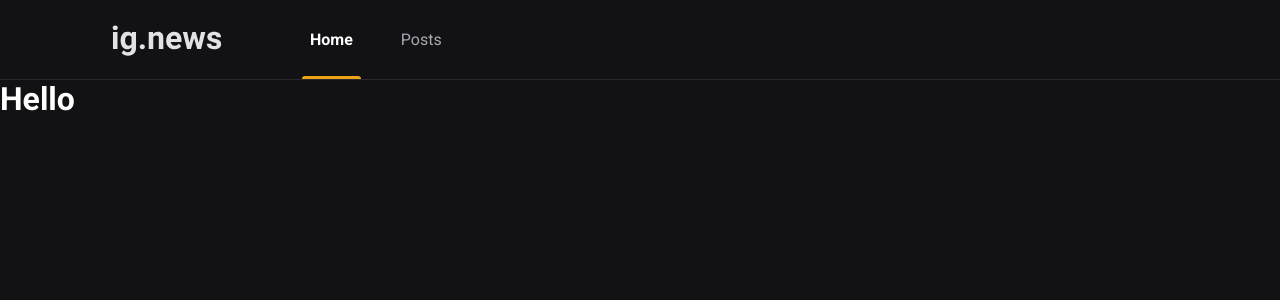
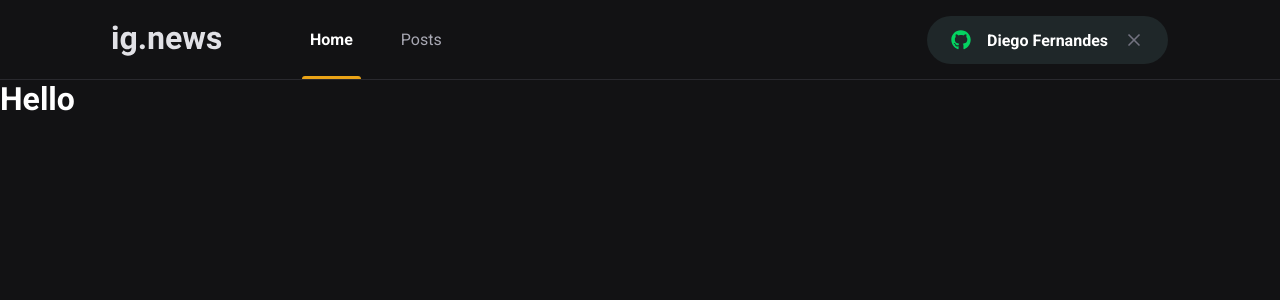
Before and after one commit to olucasfreitas/ignews, a Next.js app: page / in a window 1280 px wide. Shown: the top 300 px of the page. Built offline with nearby package versions, Linux system fonts and the light colour scheme.

Commit message:
criação e estilização do signInButton

```diff
--- a/package.json
+++ b/package.json
@@ -12,6 +12,7 @@
     "next": "^12.2.1",
     "react": "18.2.0",
     "react-dom": "18.2.0",
+    "react-icons": "^4.4.0",
     "sass": "^1.53.0"
   },
   "devDependencies": {
--- a/src/components/Header/index.tsx
+++ b/src/components/Header/index.tsx
@@ -1,3 +1,4 @@
+import { SignInButton } from "../SignInButton";
 import styles from "./styles.module.scss";
 
 export function Header() {
@@ -9,6 +10,8 @@
           <a className={styles.active}>Home</a>
           <a>Posts</a>
         </nav>
+
+        <SignInButton />
       </div>
     </header>
   );
--- a/src/components/Header/styles.module.scss
+++ b/src/components/Header/styles.module.scss
@@ -49,4 +49,8 @@
       }
     }
   }
+
+  button {
+    margin-left: auto;
+  }
 }
--- /dev/null
+++ b/src/components/SignInButton/index.tsx
@@ -0,0 +1,19 @@
+import { FaGithub } from "react-icons/fa";
+import { FiX } from "react-icons/fi";
+import styles from "./styles.module.scss";
+
+export function SignInButton() {
+  const isUserLoggedIn = true;
+  return isUserLoggedIn ? (
+    <button type="button" className={styles.signInButton}>
+      <FaGithub color="#04d361" />
+      Diego Fernandes
+      <FiX color="#737380" className={styles.closeIcon} />
+    </button>
+  ) : (
+    <button type="button" className={styles.signInButton}>
+      <FaGithub color="#eba417" />
+      Sign in with Github
+    </button>
+  );
+}
--- /dev/null
+++ b/src/components/SignInButton/styles.module.scss
@@ -0,0 +1,31 @@
+.signInButton {
+  height: 3rem;
+  border-radius: 3rem;
+  background: var(--gray-850);
+  border: 0;
+  padding: 0 1.5rem;
+  display: flex;
+  align-items: center;
+  justify-content: center;
+  color: var(--white);
+  font-weight: bold;
+
+  svg {
+    width: 20px;
+    height: 20px;
+  }
+
+  svg:first-child {
+    margin-right: 1rem;
+  }
+
+  svg.closeIcon {
+    margin-left: 1rem;
+  }
+
+  transition: filter 0.2s;
+
+  &:hover {
+    filter: brightness(0.8);
+  }
+}
--- a/src/styles/global.scss
+++ b/src/styles/global.scss
@@ -9,6 +9,7 @@
   --gray-100: #e1e1e6;
   --gray-300: #a8a8b3;
   --gray-800: #29292e;
+  --gray-850: #1f2729;
   --gray-900: #121214;
   --cyan-500: #61dafb;
   --yellow-500: #eba417;
```
Also changed, not shown: 1 other file (tests, documents, lock files or other folders).
